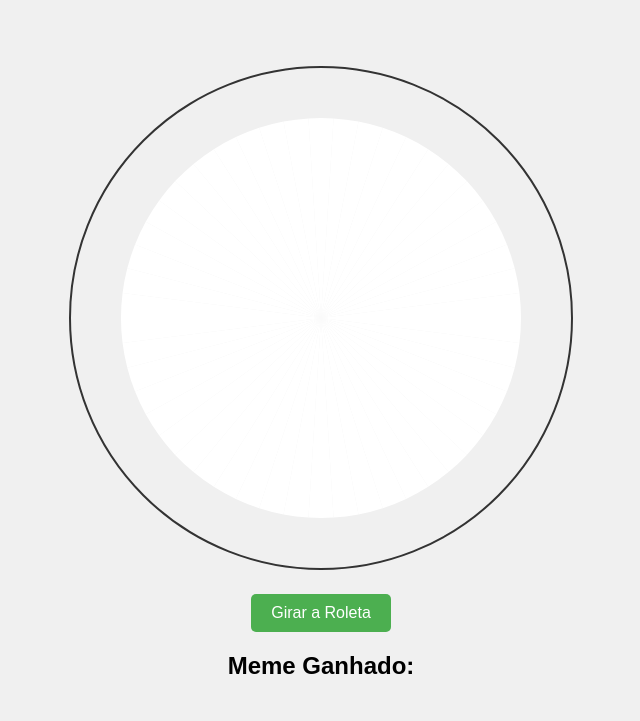
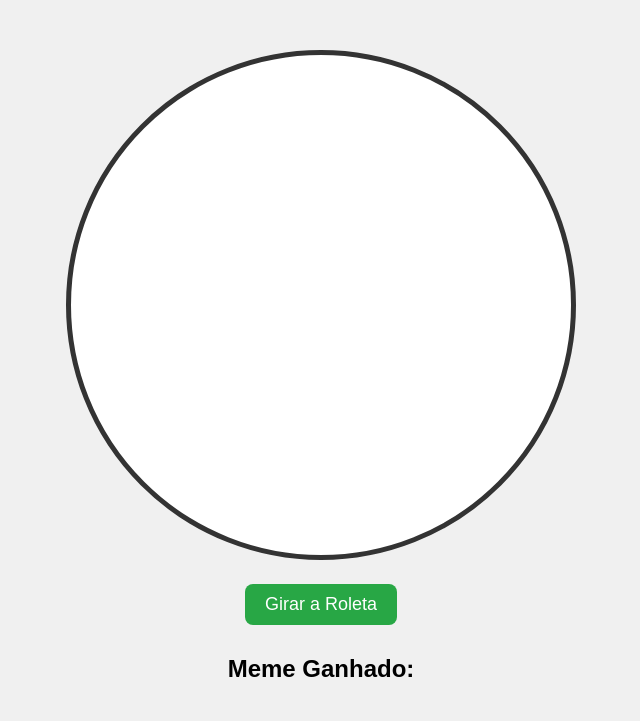
Before and after one commit to NinjaRito/memecaseopening, a plain HTML site: page index.html in a window 1280 px wide. Shown: the whole page, without its empty margins (319-959 px from the left). Drawn offline with Linux system fonts and the light colour scheme.

Commit message:
Update style.css

```diff
--- a/style.css
+++ b/style.css
@@ -1,33 +1,36 @@
 body {
     font-family: Arial, sans-serif;
-    display: flex;
-    justify-content: center;
-    align-items: center;
-    height: 100vh;
+    text-align: center;
+    background-color: #f0f0f0;
     margin: 0;
-    background-color: #f0f0f0;
+    padding: 0;
 }
 
 #roleta-container {
-    text-align: center;
+    margin-top: 50px;
 }
 
 canvas {
-    border: 2px solid #333;
+    background-color: #ffffff;
+    border: 5px solid #333;
     border-radius: 50%;
 }
 
-button {
+#spin-btn {
     margin-top: 20px;
     padding: 10px 20px;
-    font-size: 16px;
-    background-color: #4CAF50;
+    font-size: 18px;
+    background-color: #28a745;
     color: white;
     border: none;
-    border-radius: 5px;
+    border-radius: 8px;
     cursor: pointer;
 }
 
-button:hover {
-    background-color: #45a049;
+#spin-btn:hover {
+    background-color: #218838;
 }
+
+#resultado {
+    margin-top: 30px;
+}
```
